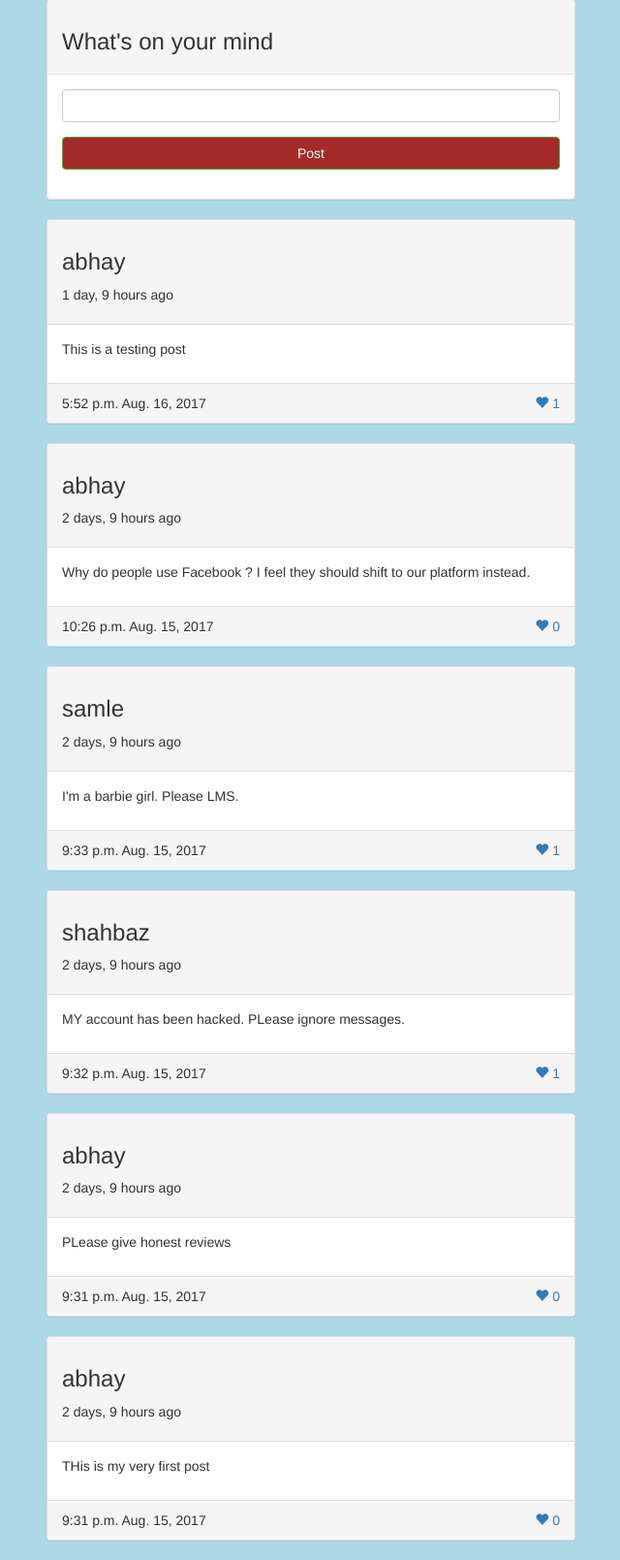
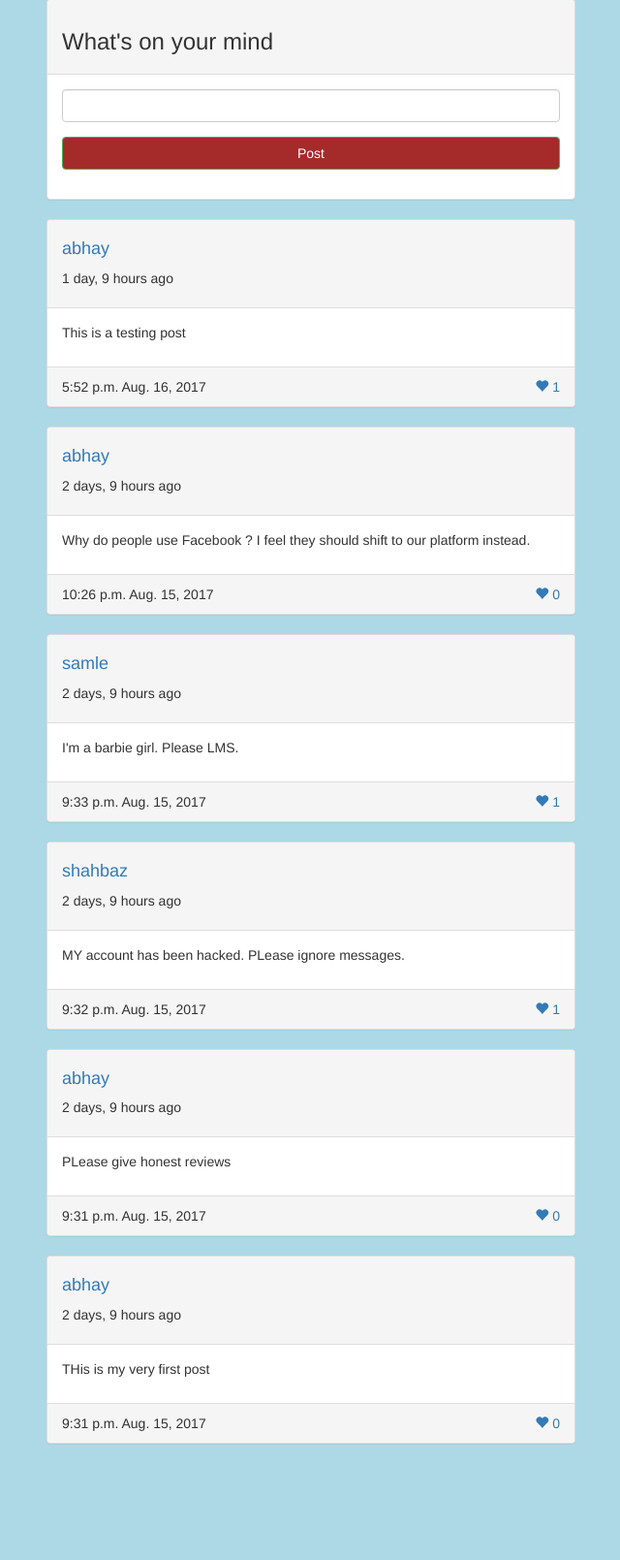
Before and after one commit to abhay-tyagi/Social-Network, a Django app: page / in a window 1280 px wide. Shown: the part 101-1710 px from the top of the page at 97% size, without its empty margins (319-959 px from the left). After the commit the page ends 1590 px from the top, so only its background shows below. Run offline with Django 3.2, Linux system fonts and the light colour scheme; a user stored in the database is signed in; data comes from the database, SQL or seed files in the repository; both versions use the stored data as it was after the commit; some libraries are stand-ins or nearby versions.

Commit message:
Id based profiles

```diff
--- a/Website/templates/Website/base.html
+++ b/Website/templates/Website/base.html
@@ -38,7 +38,7 @@
                     </li>
 
                     <li>
-                        <a href='{% url "show_profile" %}'>
+                        <a href='{% url "show_profile" user.id %}'>
                             <span class='glyphicon glyphicon-notes-2' aria-hidden='true'></span>&nbsp;
                             Profile
                         </a>
--- a/Website/templates/Website/index.html
+++ b/Website/templates/Website/index.html
@@ -34,7 +34,7 @@
                     <div class='col-lg-12'>
                          <div class="panel panel-default post-panel">
                              <div class='panel-heading'>
-                                <h3>{{ post.user }}</h3>
+                                <a href="{% url 'show_profile' post.user.id %}"><h4>{{ post.user }}</h4></a>
                                 <p>{{ post.date|timesince }} ago</p>
                              </div>
                              <div class="panel-body">
@@ -43,7 +43,7 @@
                              <div class="panel-footer">
                                  {{ post.time }} {{ post.date }}
                                  <div class="pull-right">
-                                     <a href="/likepost/{{ post.id }}" class="like-button">
+                                     <a href='{% url "likepost" post.id %}'class="like-button">
                                         <span class='glyphicon glyphicon-heart' aria-hidden='true'></span>&nbsp;{{ post.like_count }}
                                      </a>
                                  </div>
--- a/Website/templates/Website/show_profile.html
+++ b/Website/templates/Website/show_profile.html
@@ -33,7 +33,7 @@
 					<div class="panel panel-default">
 
 						<div class='panel-heading'>
-							<h3>{{ post.user }}</h3>
+							<a href="{% url 'show_profile' user.id %}">{{ post.user }}</a>
                             <p>{{ post.date|timesince }} ago</p>
 						</div>
 						<div class="panel-body">
@@ -42,7 +42,7 @@
 						<div class="panel-footer">
 							{{ post.time }} {{ post.date }}
 							<div class="pull-right">
-								<a href="#" class="like-button">
+								<a href="{% url 'likepost' post.id %}" class="like-button">
 									<span class='glyphicon glyphicon-heart like-button' aria-hidden='true'></span>&nbsp;{{ post.like_count }}
 								</a>
 							</div>
--- a/Website/urls.py
+++ b/Website/urls.py
@@ -4,7 +4,7 @@ from . import views
 urlpatterns = [
     url(r'^$', views.index, name='index'),
     url(r'^register/$', views.register.as_view(), name='register'),
-    url(r'^show_profile/$', views.show_profile, name='show_profile'),
+    url(r'^show_profile/(?P<pk>\d+)$', views.show_profile, name='show_profile'),
     url(r'^post/$', views.AddPost.as_view(), name='post'),
     url(r'^likepost/(?P<postid>\d+)$', views.likepost, name='likepost'),
 ]
--- a/Website/views.py
+++ b/Website/views.py
@@ -6,6 +6,7 @@ from django.contrib.auth import authenticate, login, logout
 from django.contrib.auth.decorators import login_required
 from django.utils.decorators import method_decorator
 from django.views.generic import View
+from django.http import HttpResponseRedirect
 from .forms import Regform, PostForm
 import datetime
 
@@ -86,14 +87,17 @@ class AddPost(View):
 
 
 @login_required
-def show_profile(request):
+def show_profile(request, pk):
     posts = Post.objects.all()
-
-    return render(request, 'Website/show_profile.html', {'posts': posts})
+    user = User.objects.get(pk=pk)
+    return render(request, 'Website/show_profile.html', {'posts': posts, 'user': user})
 
 
 def likepost(request, postid):
     current_post = Post.objects.get(pk=postid)
     current_post.like_count = 1 - current_post.like_count
     current_post.save()
-    return redirect('index')
+    return HttpResponseRedirect(request.META.get('HTTP_REFERER'))
+
+
+    #return redirect(request.url)
```
Also changed, not shown: db.sqlite3, 2 other files.
